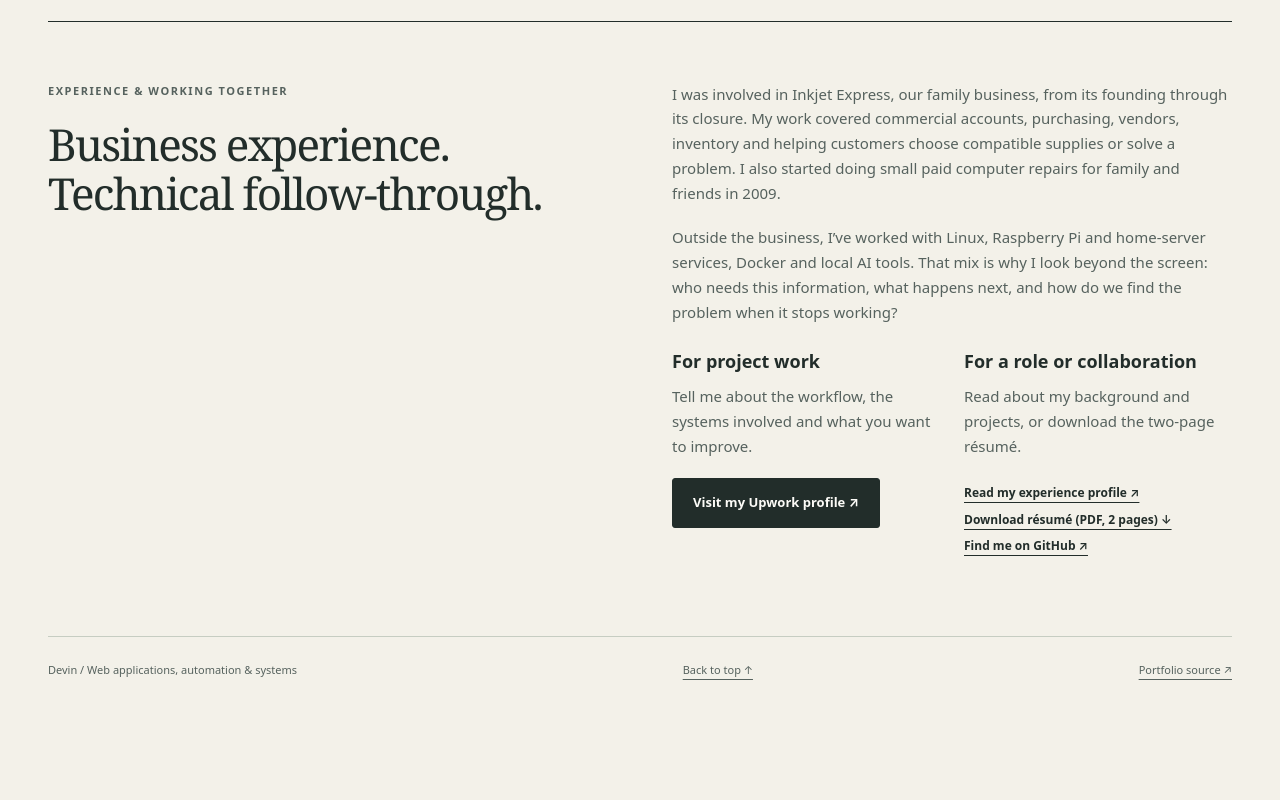
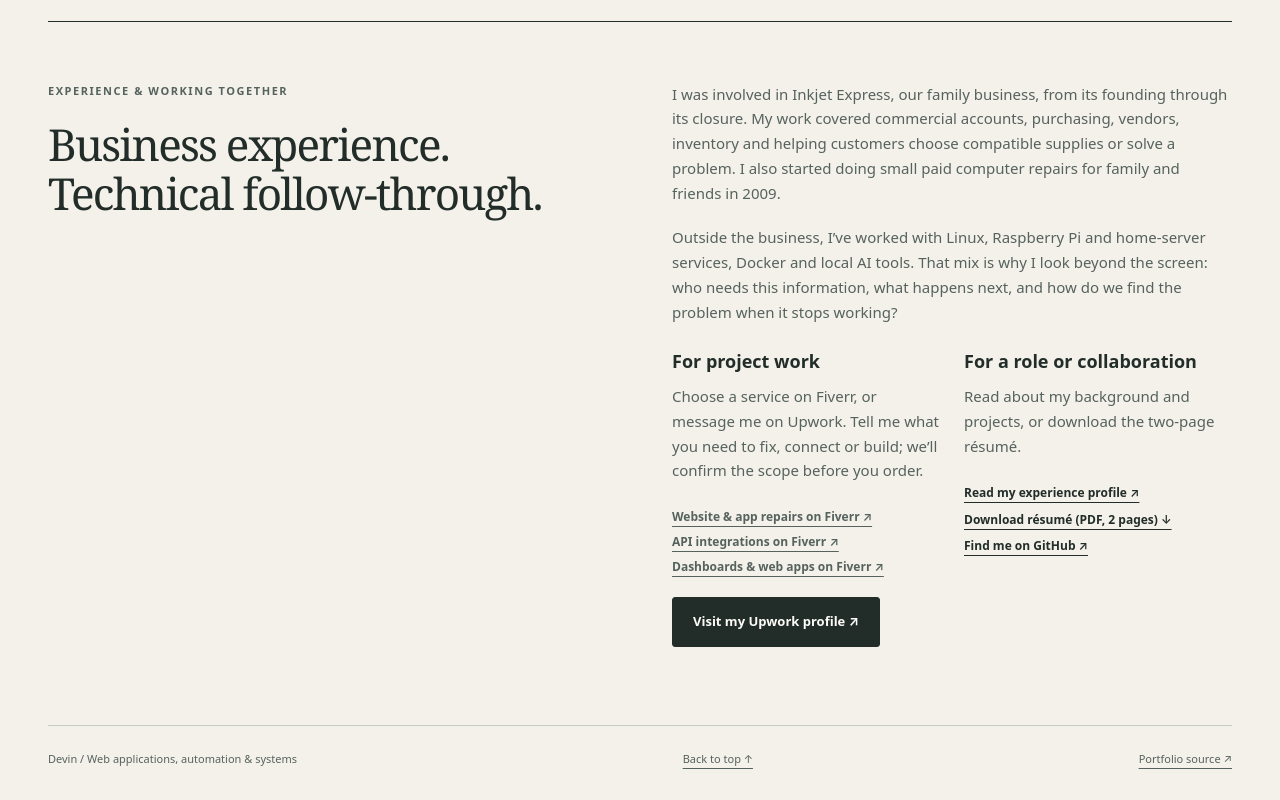
Before and after one commit to SoleVagabond/SoleVagabond.github.io, a website: page site/index.html in a window 1280 px wide. Shown: the part 5062-5862 px from the top of the page. Before the commit the page ends 5773 px from the top, so only its background shows below. Drawn offline with Linux system fonts and the light colour scheme.

Commit message:
Add direct Fiverr service links to portfolio contact section

```diff
--- a/site/index.html
+++ b/site/index.html
@@ -459,7 +459,16 @@
           <p>I was involved in Inkjet Express, our family business, from its founding through its closure. My work covered commercial accounts, purchasing, vendors, inventory and helping customers choose compatible supplies or solve a problem. I also started doing small paid computer repairs for family and friends in 2009.</p>
           <p>Outside the business, I’ve worked with Linux, Raspberry Pi and home-server services, Docker and local AI tools. That mix is why I look beyond the screen: who needs this information, what happens next, and how do we find the problem when it stops working?</p>
           <div class="contact-paths">
-            <div><h3>For project work</h3><p>Tell me about the workflow, the systems involved and what you want to improve.</p><a class="button dark" href="https://www.upwork.com/freelancers/~01e5e1f1782f59fb21">Visit my Upwork profile ↗</a></div>
+            <div>
+              <h3>For project work</h3>
+              <p>Choose a service on Fiverr, or message me on Upwork. Tell me what you need to fix, connect or build; we’ll confirm the scope before you order.</p>
+              <p>
+                <a class="text-link" href="https://www.fiverr.com/solevagabond/fix-bugs-in-your-website-or-web-application">Website &amp; app repairs on Fiverr ↗</a><br />
+                <a class="text-link" href="https://www.fiverr.com/solevagabond/connect-your-business-tools-with-an-api-integration-or-automation">API integrations on Fiverr ↗</a><br />
+                <a class="text-link" href="https://www.fiverr.com/solevagabond/build-a-custom-business-dashboard-or-web-app">Dashboards &amp; web apps on Fiverr ↗</a>
+              </p>
+              <a class="button dark" href="https://www.upwork.com/freelancers/~01e5e1f1782f59fb21">Visit my Upwork profile ↗</a>
+            </div>
             <div><h3>For a role or collaboration</h3><p>Read about my background and projects, or download the two-page résumé.</p><a class="text-link" href="profile.html">Read my experience profile ↗</a><br /><a class="text-link" href="assets/devin-crockrel-resume.pdf" download>Download résumé (PDF, 2 pages) ↓</a><br /><a class="text-link" href="https://github.com/SoleVagabond">Find me on GitHub ↗</a></div>
           </div>
         </div>
```
